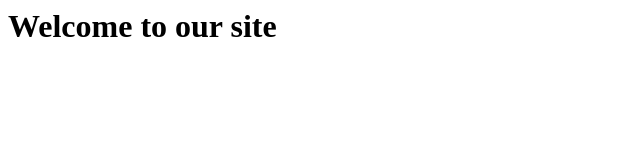
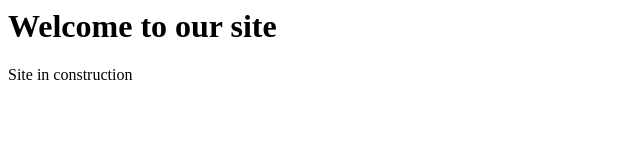
Before and after one commit to vkleinsf/IDMC, a plain HTML site: page index.html in a window 1280 px wide. Shown: the whole page, without its empty margins (0-640 px from the left). Drawn offline with Linux system fonts and the light colour scheme.

Commit message:
modified page body

```diff
--- a/index.html
+++ b/index.html
@@ -4,5 +4,6 @@
     </head>
     <body>
         <h1>Welcome to our site</h1>
+        Site in construction
     </body>
 </html>
```
